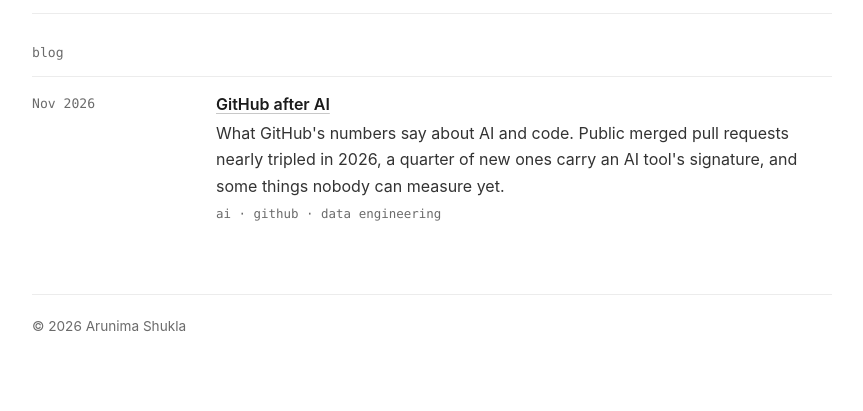
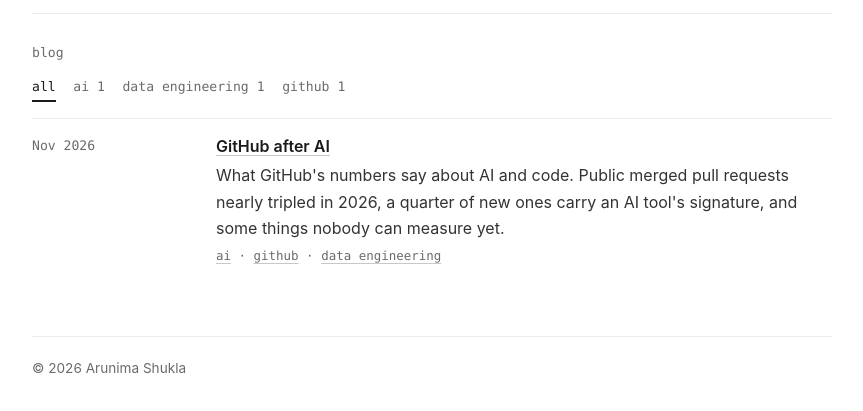
Before and after one commit to arunima811/arunima811.github.io, an Astro site: page /blog in a window 1280 px wide. Shown: the part 63-474 px from the top of the page, without its empty margins (208-1071 px from the left). Built offline with nearby package versions, Linux system fonts and the light colour scheme; Astro itself is replaced by a stand-in of ours.

Commit message:
feat: add tag filters to the blog
Static tag pages at /blog/tags/<tag>/ with no client JavaScript; /blog
and each post link their tags. Tag pages are noindex. The build fails
on duplicate tags in one post or two tags that share a slug.

```diff
--- a/src/components/PostList.astro
+++ b/src/components/PostList.astro
@@ -1,4 +1,5 @@
 ---
+import TagLinks from './TagLinks.astro';
 import { formatDate, postHref, type Post } from '../lib/posts';
 
 interface Props {
@@ -19,7 +20,7 @@ const { posts } = Astro.props;
           {post.data.draft && <span class="badge">draft</span>}
         </h3>
         {post.data.summary && <p>{post.data.summary}</p>}
-        {post.data.tags.length > 0 && <div class="tags">{post.data.tags.join(' · ')}</div>}
+        <TagLinks tags={post.data.tags} />
       </div>
     </li>
   ))}
--- /dev/null
+++ b/src/components/TagFilter.astro
@@ -0,0 +1,21 @@
+---
+import { tagHref, type Tag } from '../lib/posts';
+
+interface Props {
+  tags: Tag[];
+  active?: string;
+}
+
+const { tags, active } = Astro.props;
+---
+
+{tags.length > 0 && (
+  <nav class="tag-filter" aria-label="Filter posts by tag">
+    <a href="/blog/" aria-current={active ? undefined : 'page'}>all</a>
+    {tags.map(({ name, slug, count }) => (
+      <a href={tagHref(name)} aria-current={slug === active ? 'page' : undefined}>
+        {name} <span class="count">{count}</span>
+      </a>
+    ))}
+  </nav>
+)}
--- /dev/null
+++ b/src/components/TagLinks.astro
@@ -0,0 +1,20 @@
+---
+import { tagHref } from '../lib/posts';
+
+interface Props {
+  tags: string[];
+}
+
+const { tags } = Astro.props;
+---
+
+{tags.length > 0 && (
+  <div class="tags">
+    {tags.map((tag, i) => (
+      <>
+        {i > 0 && ' · '}
+        <a href={tagHref(tag)}>{tag}</a>
+      </>
+    ))}
+  </div>
+)}
--- a/src/content.config.ts
+++ b/src/content.config.ts
@@ -9,7 +9,10 @@ const postSchema = z.object({
   date: z.coerce.date(),
   tab: z.enum(['work', 'notwork']),
   summary: z.string().optional(),
-  tags: z.array(z.string()).default([]),
+  tags: z
+    .array(z.string())
+    .refine((tags) => new Set(tags).size === tags.length, 'Duplicate tag')
+    .default([]),
   draft: z.boolean().default(false),
   external: webUrl.optional(),
   image: z.string().startsWith('/').optional(),
--- a/src/lib/posts.ts
+++ b/src/lib/posts.ts
@@ -26,6 +26,35 @@ export async function getPosts(tab?: Tab): Promise<Post[]> {
 
 export const postHref = (post: Post) => post.data.external ?? `/posts/${post.id}/`;
 
+export const tagSlug = (tag: string) =>
+  tag
+    .toLowerCase()
+    .trim()
+    .normalize('NFKD')
+    .replace(/[\u0300-\u036f]/g, '')
+    .replace(/[^a-z0-9]+/g, '-')
+    .replace(/^-+|-+$/g, '');
+
+export const tagHref = (tag: string) => `/blog/tags/${tagSlug(tag)}/`;
+
+export interface Tag {
+  name: string;
+  slug: string;
+  count: number;
+}
+
+export function getTags(posts: Post[]): Tag[] {
+  const bySlug = new Map<string, Tag>();
+  for (const name of posts.flatMap((post) => post.data.tags)) {
+    const slug = tagSlug(name);
+    if (!slug) throw new Error(`Tag "${name}" has no ASCII letters or digits`);
+    const tag = bySlug.get(slug);
+    if (tag && tag.name !== name) throw new Error(`Tags "${tag.name}" and "${name}" share the slug "${slug}"`);
+    bySlug.set(slug, { name, slug, count: (tag?.count ?? 0) + 1 });
+  }
+  return [...bySlug.values()].sort((a, b) => b.count - a.count || a.name.localeCompare(b.name));
+}
+
 export const formatDate = (date: Date, style: 'short' | 'long' = 'short') =>
   date.toLocaleDateString('en-US', {
     timeZone: 'UTC',
--- a/src/pages/blog.astro
+++ b/src/pages/blog.astro
@@ -1,7 +1,8 @@
 ---
 import Base from '../layouts/Base.astro';
 import PostList from '../components/PostList.astro';
-import { getPosts } from '../lib/posts';
+import TagFilter from '../components/TagFilter.astro';
+import { getPosts, getTags } from '../lib/posts';
 
 const posts = await getPosts();
 ---
@@ -9,6 +10,7 @@ const posts = await getPosts();
 <Base title="Blog" description="Posts by Arunima Shukla on data platforms, AI and engineering." tab="work">
   <section class="section">
     <h1 class="section-label">blog</h1>
+    <TagFilter tags={getTags(posts)} />
     <PostList posts={posts} />
   </section>
 </Base>
--- a/src/pages/posts/[...slug].astro
+++ b/src/pages/posts/[...slug].astro
@@ -1,6 +1,7 @@
 ---
 import { render } from 'astro:content';
 import Base from '../../layouts/Base.astro';
+import TagLinks from '../../components/TagLinks.astro';
 import { formatDate, getPosts } from '../../lib/posts';
 
 export async function getStaticPaths() {
@@ -22,6 +23,7 @@ const { Content } = await render(post);
       <time datetime={post.data.date.toISOString()}>{formatDate(post.data.date, 'long')}</time>
       {post.data.draft && <span class="badge">draft</span>}
     </p>
+    <TagLinks tags={post.data.tags} />
     <Content />
   </article>
 </Base>
--- a/src/styles/global.css
+++ b/src/styles/global.css
@@ -233,6 +233,39 @@ img {
   margin-top: 0.3rem;
 }
 
+.tags a:hover {
+  color: var(--text);
+}
+
+.tag-filter {
+  display: flex;
+  flex-wrap: wrap;
+  gap: 0.35rem 1.1rem;
+  margin: 0 0 1rem;
+  font-family: var(--mono);
+  font-size: 0.82rem;
+}
+
+.tag-filter a {
+  color: var(--muted);
+  text-decoration: none;
+  padding-bottom: 0.15rem;
+  border-bottom: 2px solid transparent;
+}
+
+.tag-filter a:hover {
+  color: var(--text);
+}
+
+.tag-filter a[aria-current] {
+  color: var(--text);
+  border-bottom-color: var(--text);
+}
+
+.tag-filter .count {
+  color: var(--muted);
+}
+
 .compact > li {
   padding: 0.45rem 0;
   border-top: none;
```
Also changed, not shown: src/pages/blog/tags/[tag].astro (added, +25 -0 lines).
